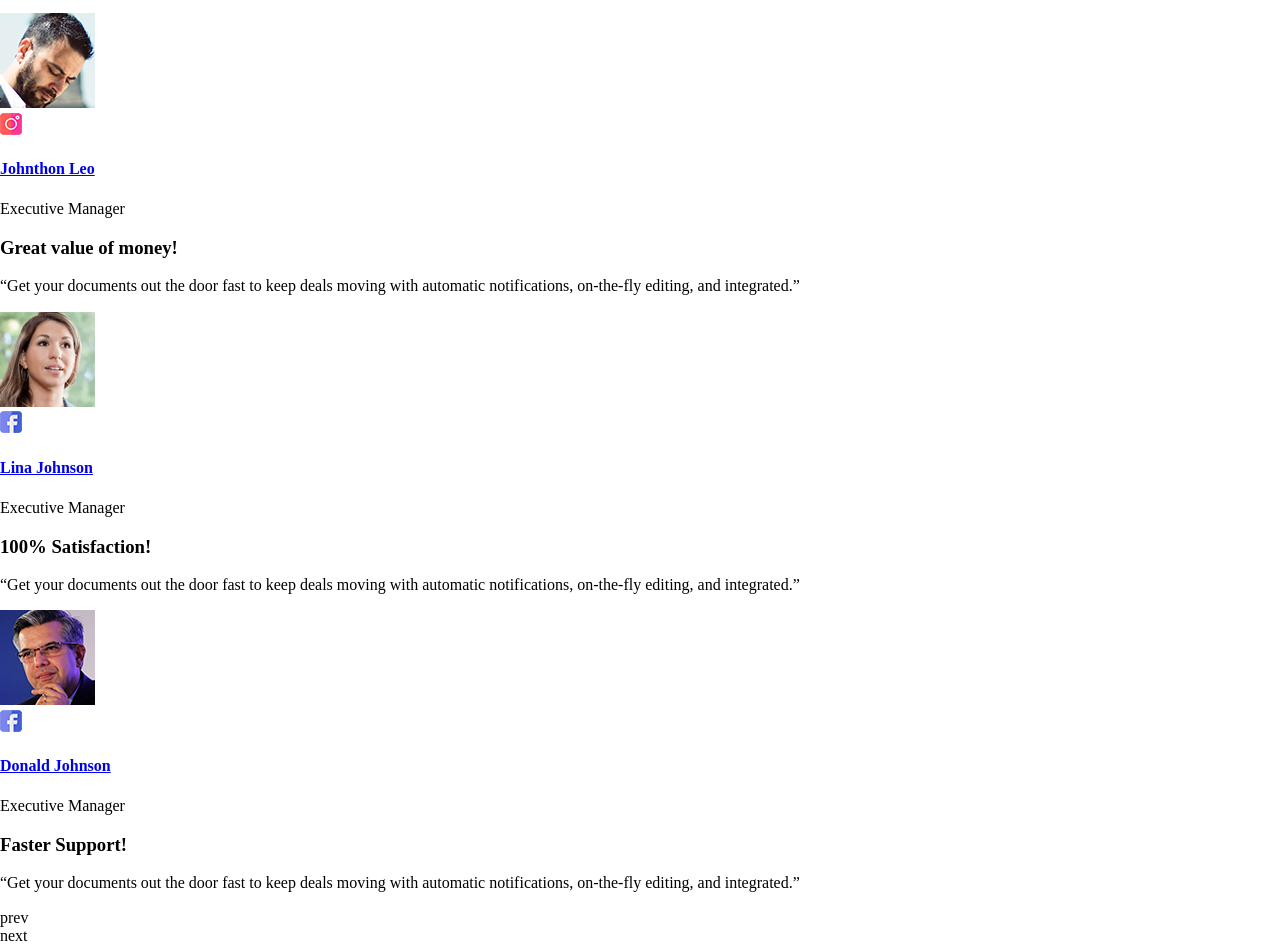
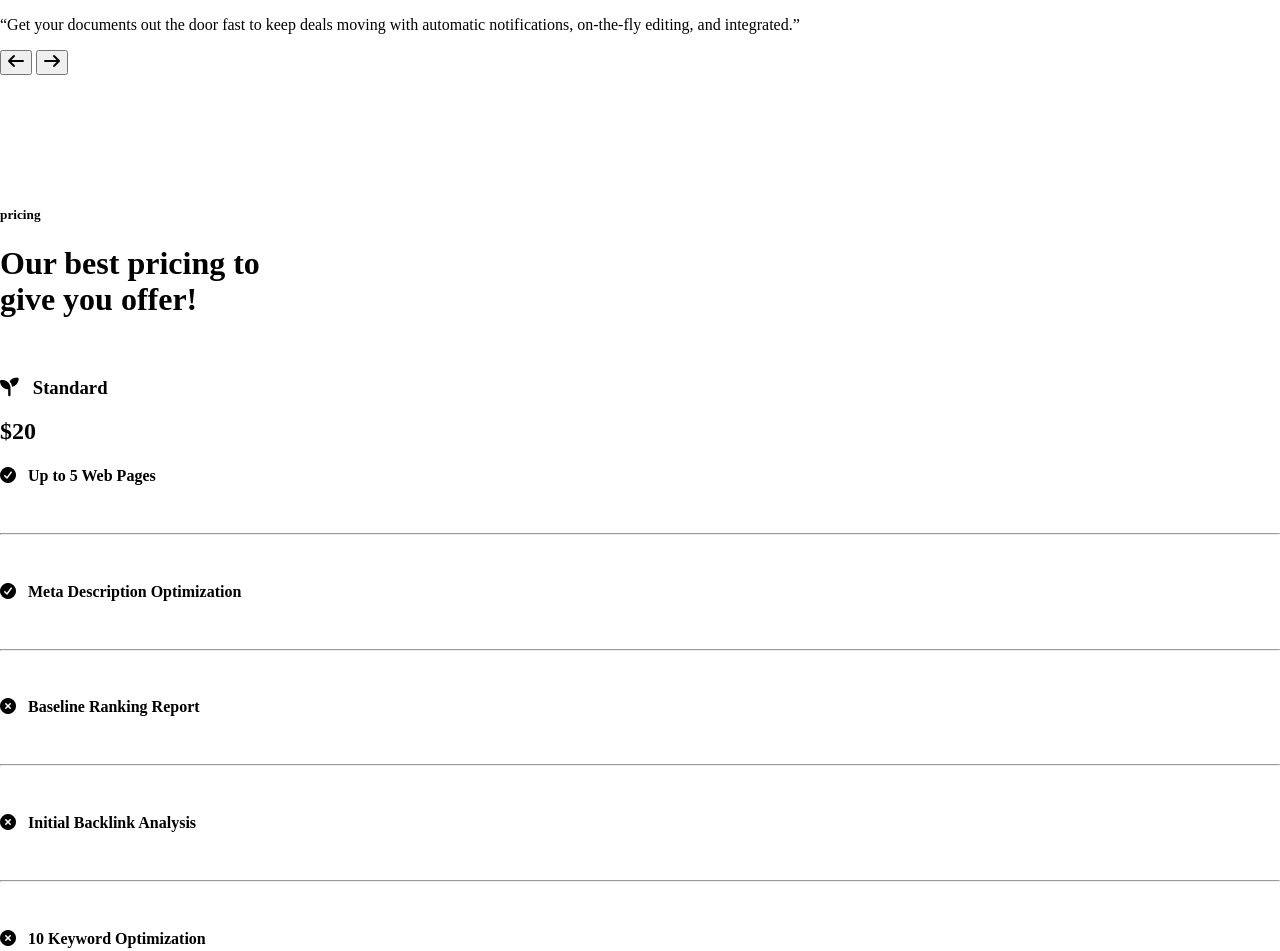
Before and after one commit to abdallhmostafa/Team_4, a plain HTML site: page index.html in a window 1280 px wide. Shown: the part 9150-10101 px from the top of the page. Drawn offline with Linux system fonts and the light colour scheme; a script that the page names is missing.

Commit message:
Update index.html

```diff
--- a/index.html
+++ b/index.html
@@ -312,7 +312,7 @@
     <section class="testimonial_section" id="testimonial">
         <div class="testimonial_intro">
                 <h5 class="testimonial_title">Client’s Reviews</h5>
-                <h1 class="testimonial_subtitle">Clients are satisfied for our
+                <h1 class="testimonial_subtitle">Clients are satisfied for our<br>
                 work, view feedback.</h1>
          </div>
 
@@ -322,8 +322,8 @@
                         <div class="testimonial_box">
                        <div class="testimonial_authors">
                             <div class="testimonial_imgs">
-                                <img src="/tst1.png" alt="">
-                                <div class="testimonial_from"><img src="/fb-t.png" alt=""></div>
+                                <img class="person_img" src="/tst1.png" alt="">
+                                <div class="testimonial_from"><img src="/fb-t.png" alt="FB icon"></div>
                             </div>
                             <div class="person_name">
                                 <h4><a href="#">Donald Johnson</a></h4>
@@ -341,8 +341,8 @@
                     <div class="testimonial_box">
                         <div class="testimonial_authors">
                             <div class="testimonial_imgs">
-                                <img src="/tst2.png" alt="">
-                                <div class="testimonial_from"><img src="/ins-t.png" alt=""></div>
+                                <img class="person_img" src="/tst2.png" alt="">
+                                <div class="testimonial_from"><img src="/ins-t.png" alt="instagram icon"></div>
                             </div>
                             <div class="person_name">
                                 <h4><a href="#">Johnthon Leo</a></h4>
@@ -360,8 +360,8 @@
                     <div class="testimonial_box">
                         <div class="testimonial_authors">
                             <div class="testimonial_imgs">
-                                <img src="/tst3.png" alt="">
-                                <div class="testimonial_from"><img src="/ins-t.png" alt=""></div>
+                                <img class="person_img" src="/tst3.png" alt="">
+                                <div class="testimonial_from"><img src="/ins-t.png" alt="instagram icon"></div>
                             </div>
                             <div class="person_name">
                                 <h4><a href="#">Lina Johnson</a></h4>
@@ -375,12 +375,12 @@
                     </div>
                 </div>
 
-                <div class="item cloned">
+                 <!-- <div class="item cloned">
                     <div class="testimonial_box">
                         <div class="testimonial_authors">
                             <div class="testimonial_imgs">
-                                <img src="/tst2.png" alt="">
-                                <div class="testimonial_from"><img src="/ins-t.png" alt=""></div>
+                                <img class="person_img" src="/tst2.png" alt="">
+                                <div class="testimonial_from"><img src="/ins-t.png" alt="instagram icon"></div>
                             </div>
                             <div class="person_name">
                                 <h4><a href="#">Johnthon Leo</a></h4>
@@ -398,8 +398,8 @@
                     <div class="testimonial_box">
                         <div class="testimonial_authors">
                             <div class="testimonial_imgs">
-                                <img src="/tst3.png" alt="">
-                                <div class="testimonial_from"><img src="/fb-t.png" alt=""></div>
+                                <img class="person_img" src="/tst3.png" alt="">
+                                <div class="testimonial_from"><img src="/fb-t.png" alt="FB icon"></div>
                             </div>
                             <div class="person_name">
                                 <h4><a href="#">Lina Johnson</a></h4>
@@ -418,10 +418,8 @@
                 <div class="testimonial_box">
                     <div class="testimonial_authors">
                         <div class="testimonial_imgs">
-                            <img src="/tst1.png" alt="">
-                            <div class="testimonial_from">
-                                <img src="/fb-t.png" alt="">
-                            </div>
+                            <img class="person_img" src="/tst1.png" alt="">
+                            <div class="testimonial_from"><img src="/fb-t.png" alt="FB icon"></div>
                         </div>
                         <div class="person_name">
                             <h4><a href="#">Donald Johnson</a></h4>
@@ -434,26 +432,18 @@
                     </div>
 
                 </div>
-            </div>
+            </div> -->
 
-        <div class="controls">
-        <div class="prev">prev</div>
-        <div class="next">next</div>
-
-    <div class="dots">
-        <div class="dots active">
-            <span></span>
-        </div>
-        <div class="dots">
-            <span></span>
-        </div>
+</div>
+<div class="controls">
+    <button class="prev"><i class="fas fa-arrow-left"></i></button>
+    <button class="next"><i class="fas fa-arrow-right"></i></button>
     </div>
-       </div>
-</div>
     </section>
     <br><br><br>
 <!-- End of testimonial section-->
 
+<br> <br><br>
 
 <!-- Start of Pricing section
     ============================================= -->
```
